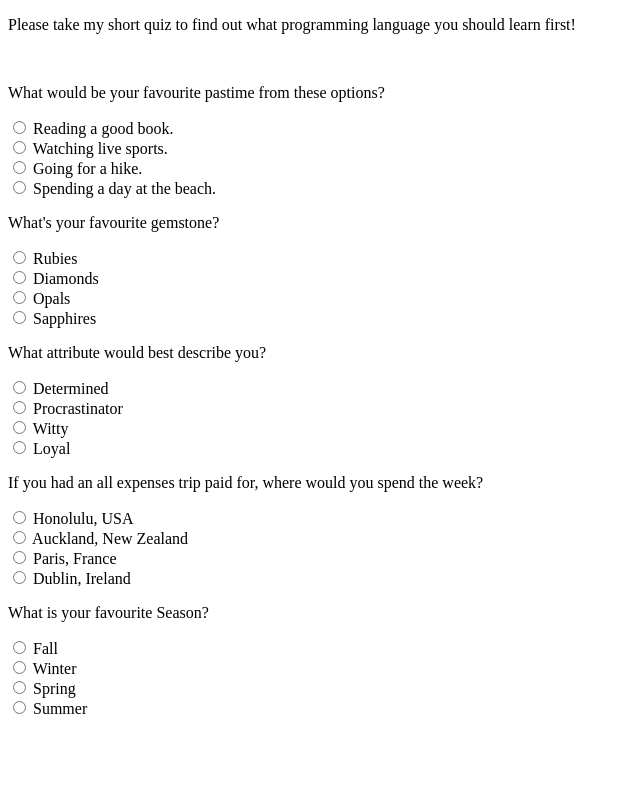
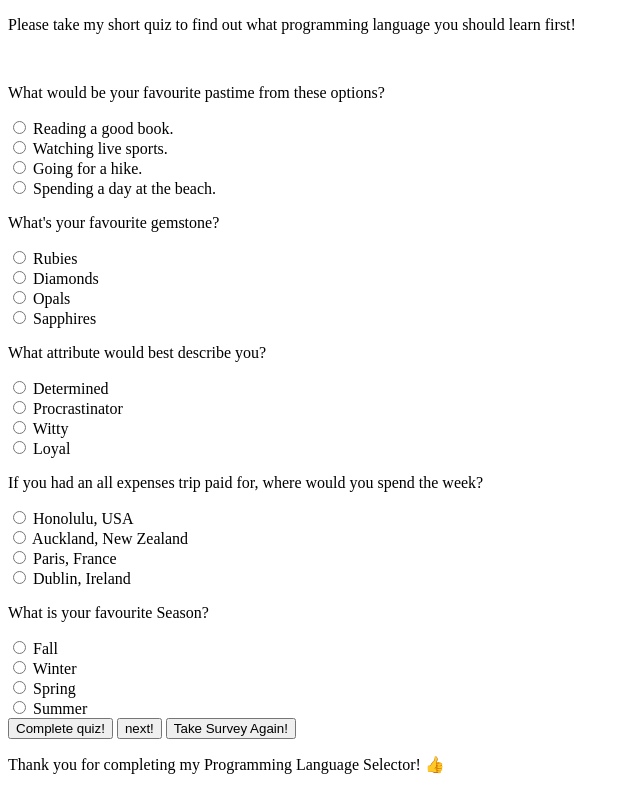
Before and after one commit to CanadianRunner/Programming-Language-Suggester, a plain HTML site: page index.html in a window 1280 px wide. Shown: the part 105-895 px from the top of the page, without its empty margins (0-640 px from the left). Before the commit the page ends 831 px from the top, so only its background shows below. Drawn offline with Linux system fonts and the light colour scheme.

Commit message:
add completion button, restart button, and next button

```diff
--- a/index.html
+++ b/index.html
@@ -55,12 +55,16 @@
                         <input type="radio" id="selector" name="question5" value="Spring"> Spring<br>
                         <input type="radio" id="selector" name="question5" value="Summmer"> Summer<br>
                     </div>
+                    <input type="button" id="complete_quiz" value="Complete quiz!">
+                    <input type="button" id="next_button" value="next!">
+                    <input type="button" id="restart_button" value="Take Survey Again!" </div>
+            </form>
+            <div id="after_completion">
+                <p id="survey_complete"> Thank you for completing my Programming Language Selector! 👍 </p>
+            </div>
+            </div>
 
-                </div>
-            </form>
         </div>
-
-    </div>
 
 
 </body>
```
